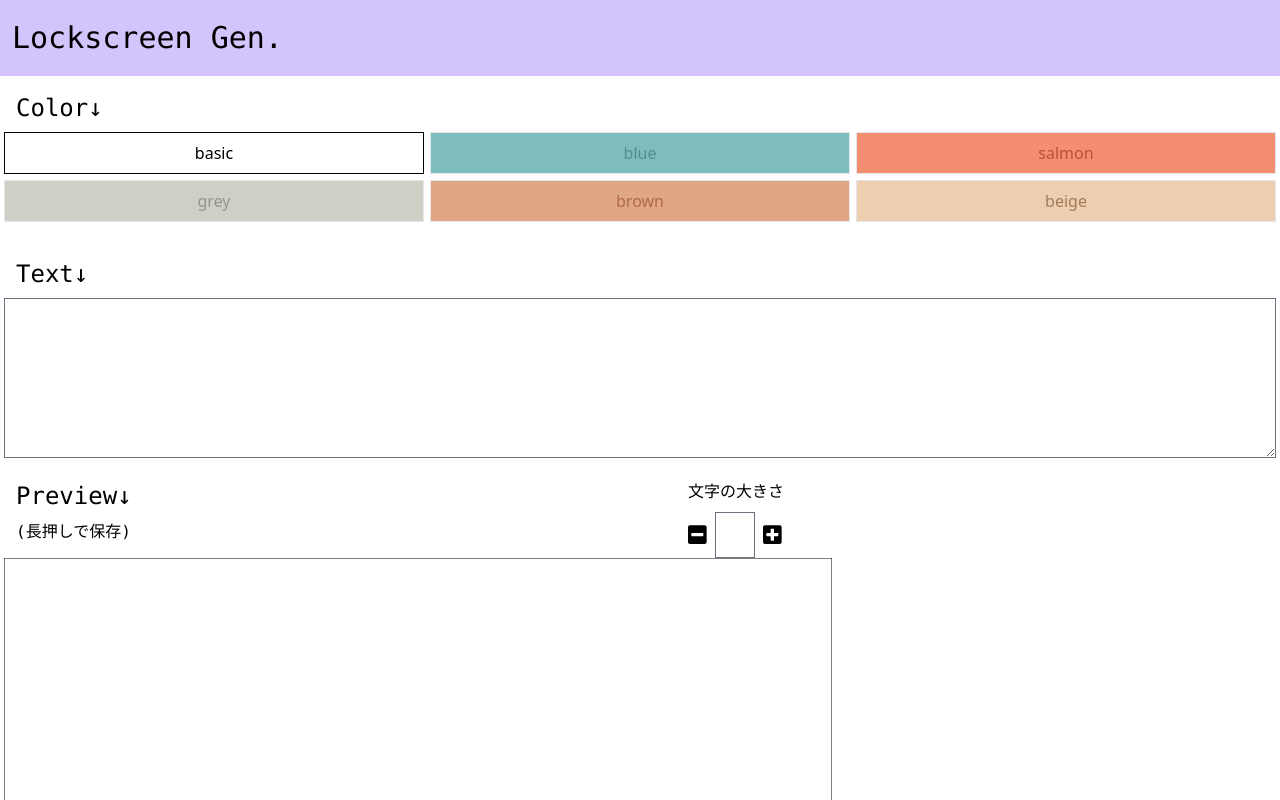
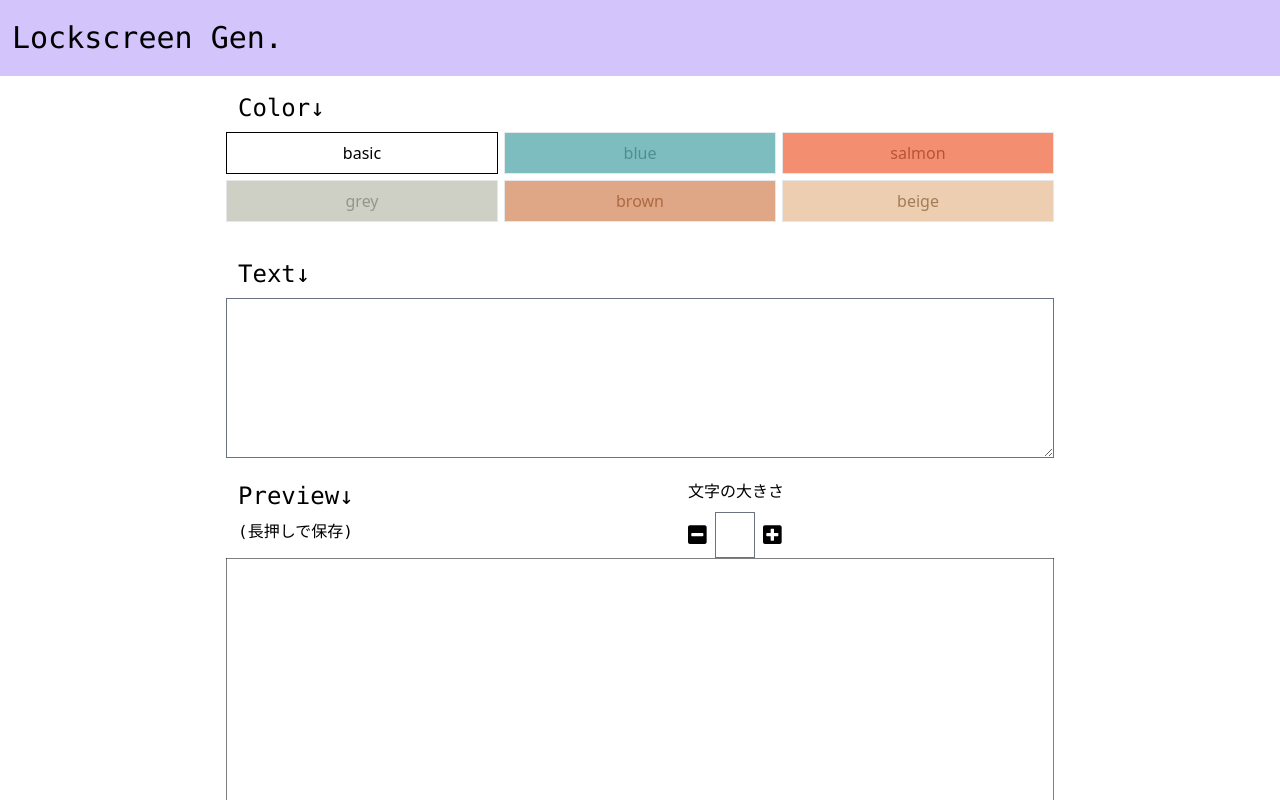
Before and after one commit to kazukitaninaka/lockscreen-generator, a React (Create React App) app: page / in a window 1280 px wide. Shown: the top 800 px of the page. Built offline with nearby package versions, Linux system fonts and the light colour scheme.

Commit message:
fix container size

```diff
--- a/src/App.tsx
+++ b/src/App.tsx
@@ -86,7 +86,7 @@ const App: FC = () => {
   return (
     <div className="grid gap-y-4">
       <Header />
-      <div id="container" className="container mx-auto px-1 grid gap-y-4">
+      <div id="container" className="container-sm mx-auto px-1 grid gap-y-4">
         <ChooseColor handleColor={handleColor} selectedColor={selectedColor} />
         <TextInput handleTextarea={handleTextarea} content={content} />
         <Preview
```
